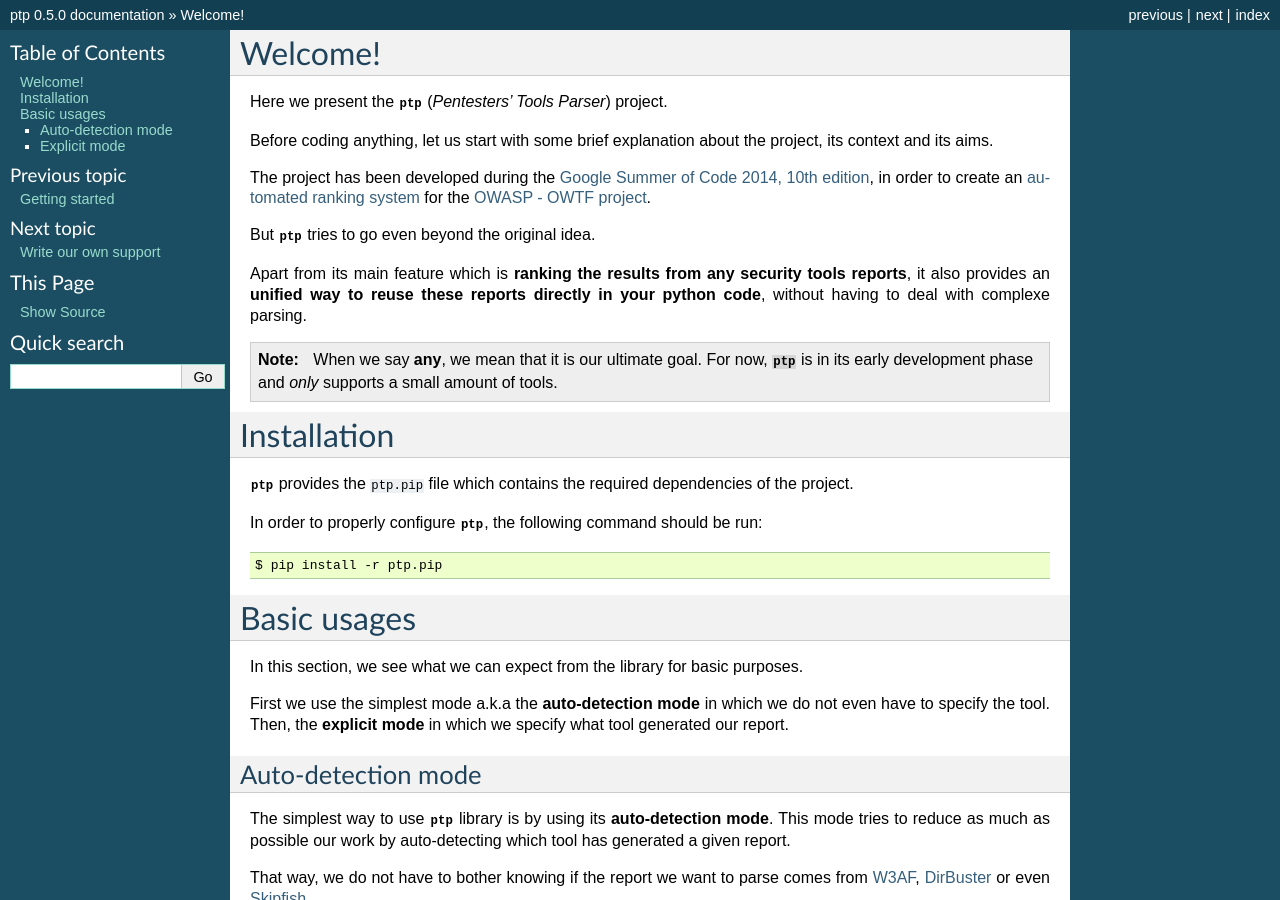
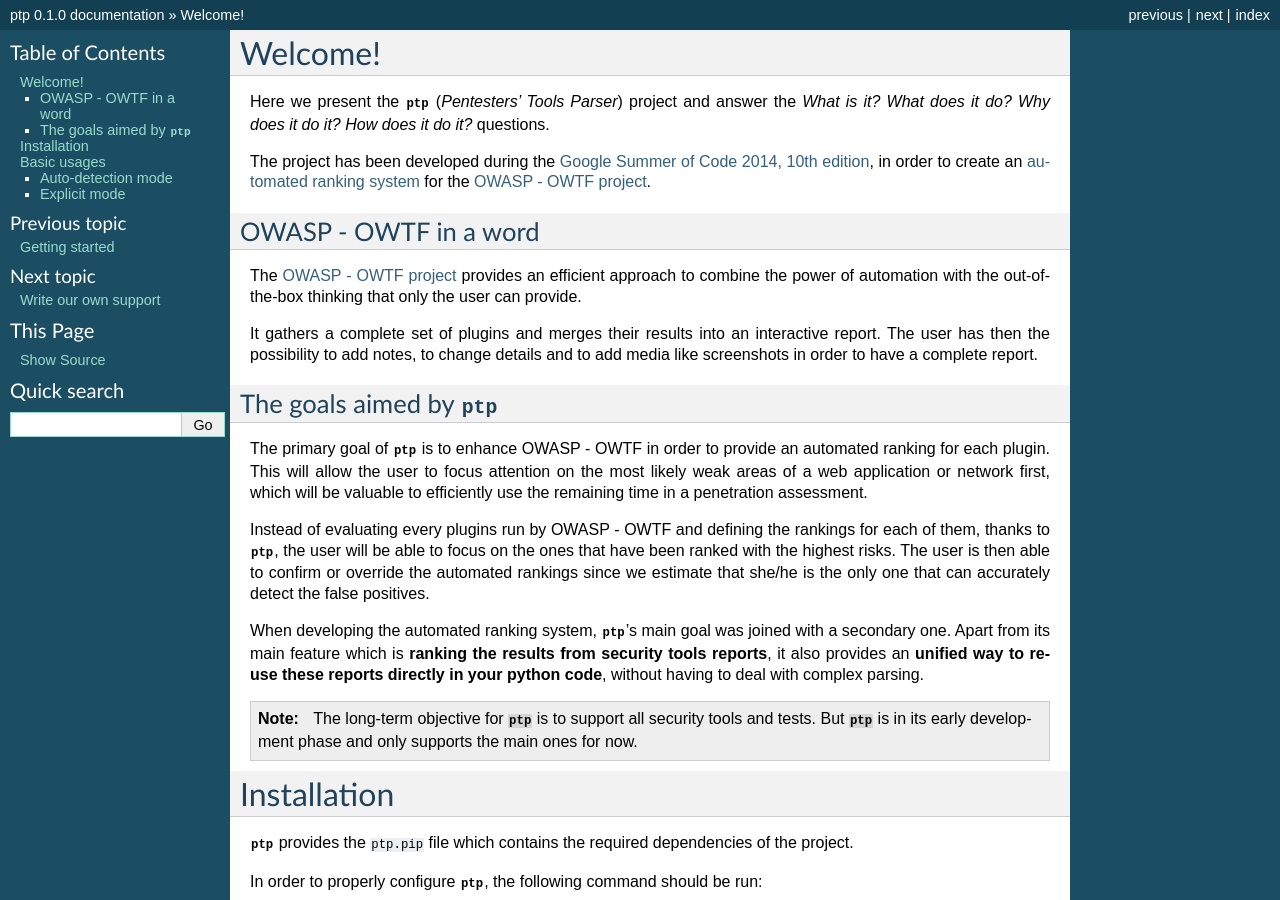
Before and after one commit to owtf/ptp, a Sphinx documentation site: the page built from docs/source/gettingstarted.rst, in a window 1280 px wide and 900 px high. Built offline with Sphinx 7.4.7, drawn with Linux system fonts in a browser that asks for light colours; some of the changed text lies outside the part shown.

Commit message:
[doc] Update Welcome section.

```diff
--- a/docs/source/conf.py
+++ b/docs/source/conf.py
@@ -57,9 +57,9 @@
 # built documents.
 #
 # The short X.Y version.
-version = '0.5'
+version = '0.1'
 # The full version, including alpha/beta/rc tags.
-release = '0.5.0'
+release = '0.1.0'
 
 # The language for content autogenerated by Sphinx. Refer to documentation
 # for a list of supported languages.
@@ -247,7 +247,7 @@
 #  dir menu entry, description, category)
 texinfo_documents = [
   ('index', 'ptp', u'ptp Documentation',
-   u'Tao Sauvage', 'ptp', 'One line description of project.',
+   u'Tao Sauvage', 'ptp', 'PTP ranks the discoveries listed in security tools.',
    'Miscellaneous'),
 ]
 
@@ -266,4 +266,4 @@
 
 # Example configuration for intersphinx: refer to the Python standard library.
 intersphinx_mapping = {'http://docs.python.org/': None}
-sys.path.insert(0, '../../ptp')
+sys.path.insert(0, '../../ptp/ptp')
--- a/docs/source/gettingstarted.rst
+++ b/docs/source/gettingstarted.rst
@@ -2,10 +2,9 @@
 Welcome!
 ========
 
-Here we present the :mod:`ptp` (*Pentesters' Tools Parser*) project.
-
-Before coding anything, let us start with some brief explanation about the
-project, its context and its aims.
+Here we present the :mod:`ptp` (*Pentesters' Tools Parser*) project and answer
+the *What is it? What does it do? Why does it do it? How does it do it?*
+questions.
 
 The project has been developed during the `Google Summer of Code 2014, 10th
 edition <https://www.google-melange.com/gsoc/homepage/google/gsoc2014>`_, in
@@ -13,17 +12,43 @@
 <https://www.owasp.org/index.php/GSoC2014_Ideas#OWASP_OWTF_-_Automated_Vulnerability_Severity_Rankings>`_
 for the `OWASP - OWTF project <https://www.owasp.org/index.php/OWASP_OWTF>`_.
 
-But :mod:`ptp` tries to go even beyond the original idea.
+OWASP - OWTF in a word
+======================
 
-Apart from its main feature which is **ranking the results from any security
-tools reports**, it also provides an **unified way to reuse these reports
-directly in your python code**, without having to deal with complexe parsing.
+The `OWASP - OWTF project <https://www.owasp.org/index.php/OWASP_OWTF>`_
+provides an efficient approach to combine the power of automation with the
+out-of-the-box thinking that only the user can provide.
+
+It gathers a complete set of plugins and merges their results into an
+interactive report. The user has then the possibility to add notes, to change
+details and to add media like screenshots in order to have a complete report.
+
+The goals aimed by :mod:`ptp`
+=============================
+
+The primary goal of :mod:`ptp` is to enhance OWASP - OWTF in order to provide
+an automated ranking for each plugin. This will allow the user to focus
+attention on the most likely weak areas of a web application or network first,
+which will be valuable to efficiently use the remaining time in a penetration
+assessment.
+
+Instead of evaluating every plugins run by OWASP - OWTF and defining the
+rankings for each of them, thanks to :mod:`ptp`, the user will be able to focus
+on the ones that have been ranked with the highest risks. The user is then able
+to confirm or override the automated rankings since we estimate that she/he is
+the only one that can accurately detect the false positives.
+
+When developing the automated ranking system, :mod:`ptp`'s main goal was joined
+with a secondary one.  Apart from its main feature which is **ranking the
+results from security tools reports**, it also provides an **unified way to
+reuse these reports directly in your python code**, without having to deal with
+complex parsing.
 
 .. note::
 
-    When we say **any**, we mean that it is our ultimate goal. For now,
-    :mod:`ptp` is in its early development phase and *only* supports a small
-    amount of tools.
+    The long-term objective for :mod:`ptp` is to support all security tools and
+    tests. But :mod:`ptp` is in its early development phase and only supports
+    the main ones for now.
 
 ============
 Installation
```
